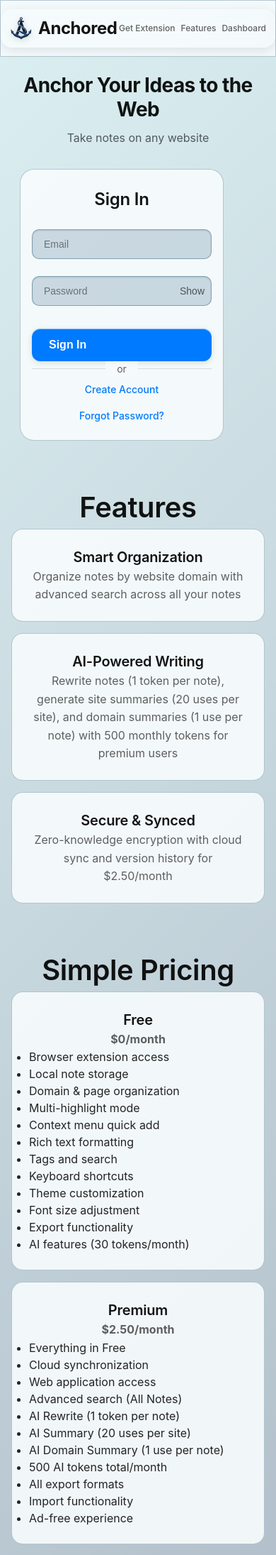
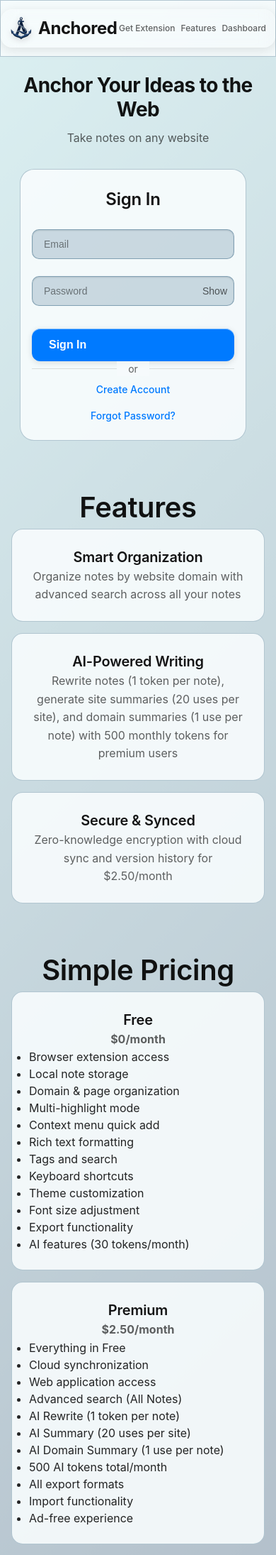
Before and after one commit to g1mliii/URL-Notes, a Jekyll site: the page built from index.html, in a window 390 px wide. Shown: the top 2191 px of the page at 71% size. Built offline with Jekyll 4.4.1, drawn with Linux system fonts in a browser that asks for light colours.

Commit message:
auth page mobile fix

```diff
--- a/css/responsive.css
+++ b/css/responsive.css
@@ -235,9 +235,10 @@
   }
 
   .hero-content {
-    max-width: 350px;
+    max-width: 100%;
     margin: 0 auto;
     padding: 0 1rem;
+    width: 100%;
   }
 
   .hero-title {
@@ -250,23 +251,20 @@
 
   /* Fix auth form spacing and centering on mobile */
   .auth-container {
-    max-width: 320px;
+    max-width: 100%;
     margin: 0 auto;
     padding: 0 1rem;
-    /* Add padding to container for proper centering */
     display: flex;
     justify-content: center;
     align-items: center;
-    min-height: auto;
     width: 100%;
   }
 
   .auth-form {
     padding: 1.5rem;
-    margin: 0;
-    /* Remove margin since container handles centering */
+    margin: 0 auto;
     width: 100%;
-    /* Ensure form takes full container width */
+    max-width: 320px;
     /* Simple direct background like search-input */
     background: rgba(248, 252, 253, 0.85) !important;
     backdrop-filter: none !important;
@@ -373,9 +371,10 @@
   }
 
   .hero-content {
-    max-width: 500px;
+    max-width: 100%;
     margin: 0 auto;
     padding: 0 2rem;
+    width: 100%;
   }
 
   .hero-title {
@@ -389,23 +388,20 @@
 
   /* Fix auth form spacing and centering on tablet */
   .auth-container {
-    max-width: 380px;
+    max-width: 100%;
     margin: 0 auto;
     padding: 0 1rem;
-    /* Add padding to container for proper centering */
     display: flex;
     justify-content: center;
     align-items: center;
-    min-height: auto;
     width: 100%;
   }
 
   .auth-form {
     padding: 2rem;
-    margin: 0;
-    /* Remove margin since container handles centering */
+    margin: 0 auto;
     width: 100%;
-    /* Ensure form takes full container width */
+    max-width: 380px;
   }
 
   /* Auth form specific spacing on tablet - force override */
```
Also changed, not shown: extension/lib/ads.js.
